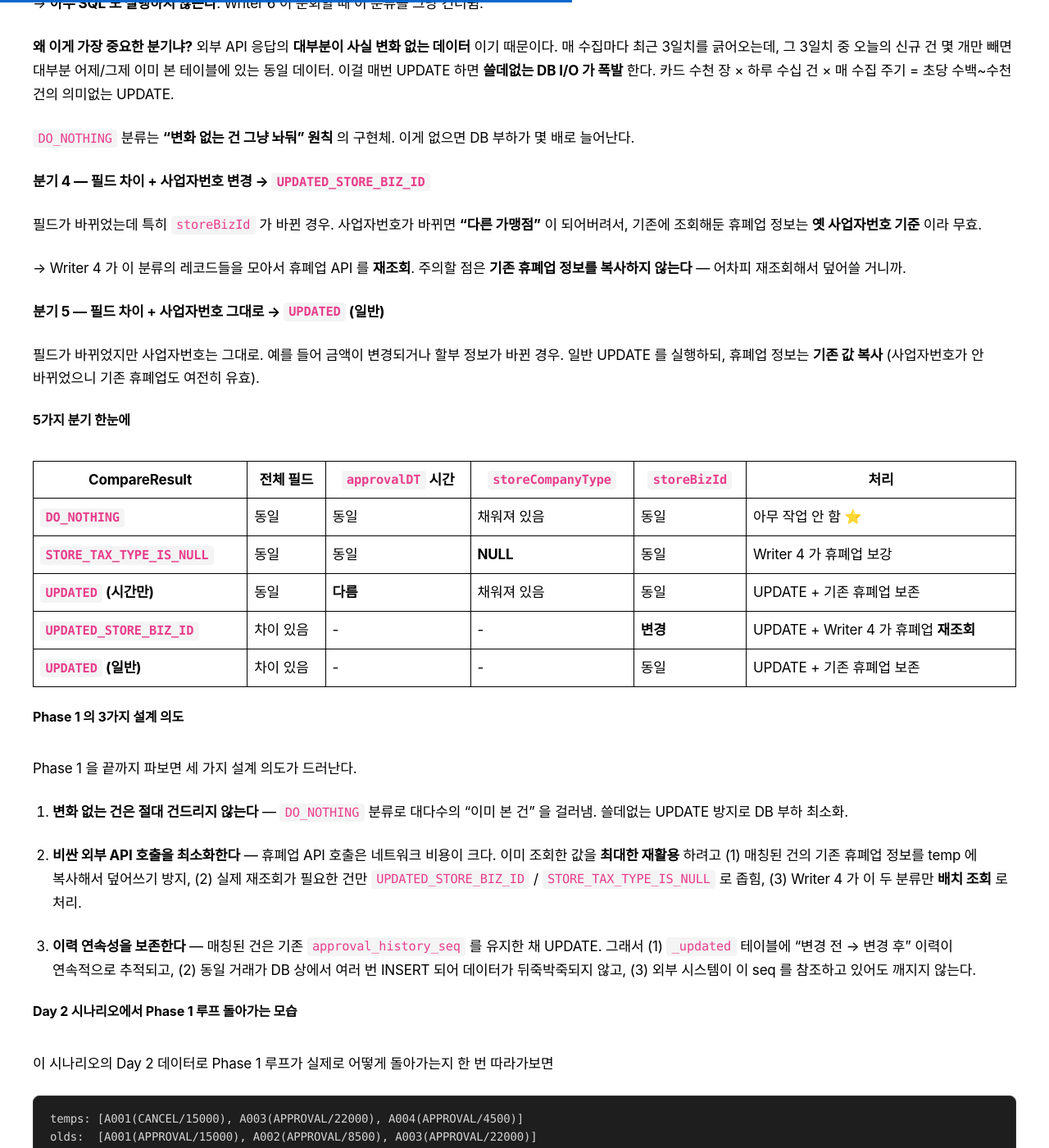
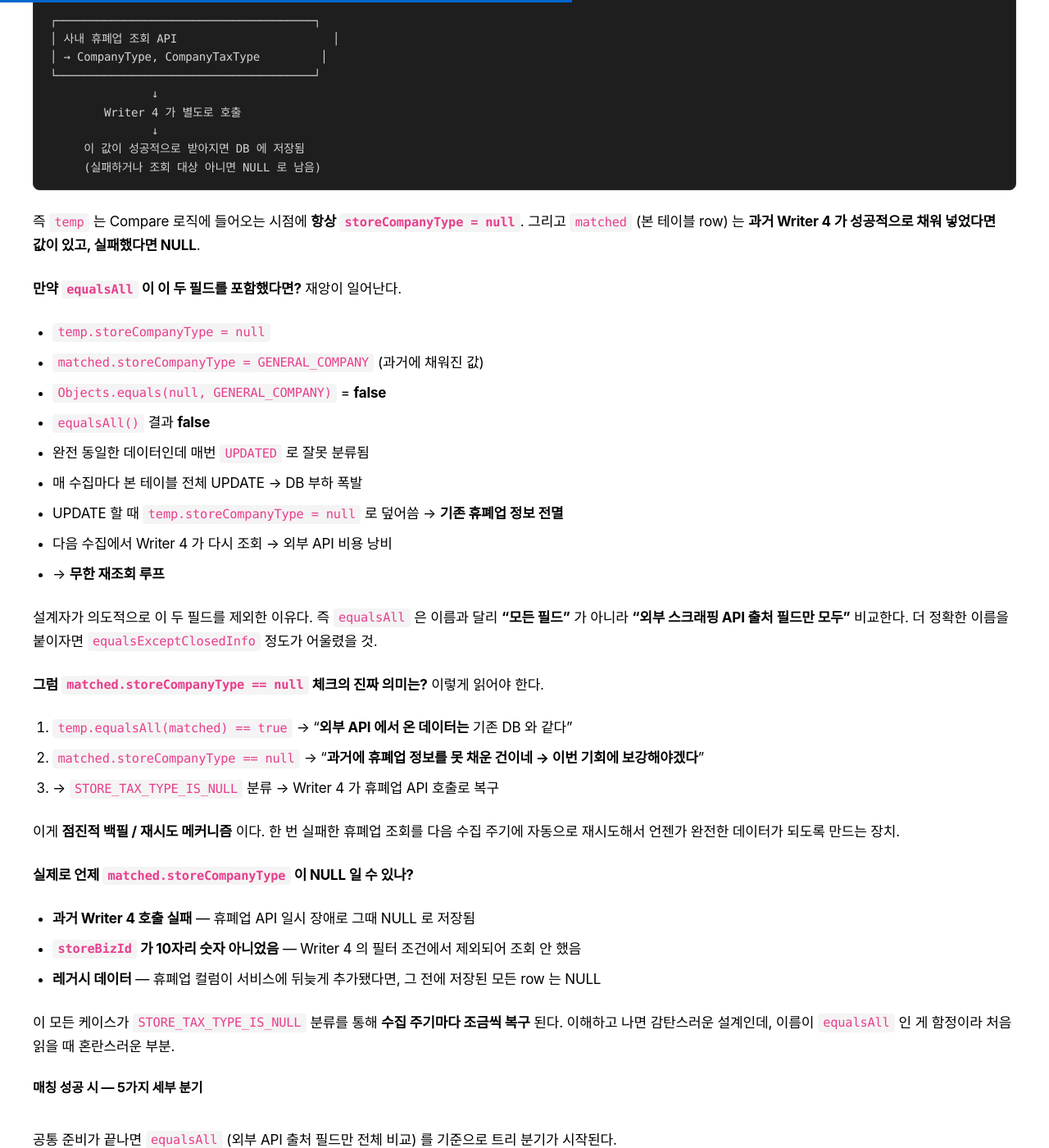
Before and after one commit to khjzzm/khjzzm.github.io, a Jekyll site: the page built from _posts/2026-04-13-card-collect-pipeline-study.md, in a window 1280 px wide and 1400 px high, scrolled down 35899 px. Shown: the whole window at 82% size. Built offline with Jekyll 4.4.1, drawn with Linux system fonts in a browser that asks for light colours; some web fonts are replaced; comment, search, counter and statistics services are not loaded; some of the changed text lies outside the part shown.

Commit message:
docs: Phase 1 에 equalsAll 의 숨은 가정 설명 추가
equalsAll() 이 true 인데 storeCompanyType 이 NULL 일 수 있는 이유를
5가지 분기 앞에 별도 서브섹션으로 정리.

- equalsAll 은 외부 스크래핑 API 출처 22개 필드만 비교 (휴폐업 제외)
- 휴폐업 2개 필드는 사내 API 출처라 temp 에는 항상 NULL
- 제외 안 했을 때 발생할 무한 재조회 루프 시나리오
- STORE_TAX_TYPE_IS_NULL 분류가 점진적 백필/재시도 메커니즘임을 설명

Co-Authored-By: Claude Opus 4.6 (1M context) <noreply@anthropic.com>

````diff
--- a/_posts/2026-04-13-card-collect-pipeline-study.md
+++ b/_posts/2026-04-13-card-collect-pipeline-study.md
@@ -1184,9 +1184,85 @@ UPDATE approval_histories
 
 이 seq 주입이 **이력 연속성** 의 핵심이다. DELETE + INSERT 로 처리하면 seq 가 바뀌어 외부 시스템 참조가 깨지지만, 기존 seq 유지 UPDATE 는 감사 로그와 외부 참조를 모두 보존.
 
+###### 잠깐 — `equalsAll` 이 `true` 인데 휴폐업 정보가 NULL 일 수 있는 이유 🎯
+
+5가지 분기를 보기 전에 **이 코드의 가장 혼란스러운 부분** 을 먼저 짚고 가자. 아래 로직을 처음 보면 모순처럼 느껴진다.
+
+```java
+if (temp.equalsAll(matched)) {                              // 전체 필드가 같은데
+    if (matched.getStoreCompanyType() == null || ...) {     // 어? 휴폐업이 NULL?
+        temp.setCompareResult(STORE_TAX_TYPE_IS_NULL);
+    }
+    ...
+}
+```
+
+`equalsAll == true` 라면 "완전히 똑같은 데이터" 여야 하는데, 그 다음 줄에서 `storeCompanyType == null` 체크를 하고 있다. **동일하면 NULL 일 수가 없어야 하는 것 아닌가?**
+
+답은 **"`equalsAll` 은 `storeCompanyType` / `storeCompanyTaxType` 을 일부러 비교하지 않는다"** 는 것. `ApprovalHistory.equalsAll()` 구현을 보면 22개 필드를 비교하는데, 이 두 필드는 **명시적으로 제외** 되어 있다.
+
+**왜 제외했나?** 이 두 필드는 **외부 스크래핑 API 가 아닌 별도의 사내 휴폐업 조회 API** 에서 오기 때문.
+
+```
+┌──────────────────────────────────────┐
+│ 외부 스크래핑 API (벤더)                   │
+│ → cardName, approvalNum, 금액, storeName,│
+│   storeBizId, ... (22개 필드)           │
+│                                        │
+│ ❌ storeCompanyType 은 안 돌려줌          │
+│ ❌ storeCompanyTaxType 도 안 돌려줌       │
+└──────────────────────────────────────┘
+               ↓
+             temp 객체
+               ↓
+     storeCompanyType = null  ← temp 는 항상 이렇게 들어옴!
+
+┌──────────────────────────────────────┐
+│ 사내 휴폐업 조회 API                       │
+│ → CompanyType, CompanyTaxType         │
+└──────────────────────────────────────┘
+               ↓
+        Writer 4 가 별도로 호출
+               ↓
+     이 값이 성공적으로 받아지면 DB 에 저장됨
+     (실패하거나 조회 대상 아니면 NULL 로 남음)
+```
+
+즉 `temp` 는 Compare 로직에 들어오는 시점에 **항상 `storeCompanyType = null`**. 그리고 `matched` (본 테이블 row) 는 **과거 Writer 4 가 성공적으로 채워 넣었다면 값이 있고, 실패했다면 NULL**.
+
+**만약 `equalsAll` 이 이 두 필드를 포함했다면?** 재앙이 일어난다.
+
+- `temp.storeCompanyType = null`
+- `matched.storeCompanyType = GENERAL_COMPANY` (과거에 채워진 값)
+- `Objects.equals(null, GENERAL_COMPANY)` = **false**
+- `equalsAll()` 결과 **false**
+- 완전 동일한 데이터인데 매번 `UPDATED` 로 잘못 분류됨
+- 매 수집마다 본 테이블 전체 UPDATE → DB 부하 폭발
+- UPDATE 할 때 `temp.storeCompanyType = null` 로 덮어씀 → **기존 휴폐업 정보 전멸**
+- 다음 수집에서 Writer 4 가 다시 조회 → 외부 API 비용 낭비
+- → **무한 재조회 루프**
+
+설계자가 의도적으로 이 두 필드를 제외한 이유다. 즉 `equalsAll` 은 이름과 달리 **"모든 필드"** 가 아니라 **"외부 스크래핑 API 출처 필드만 모두"** 비교한다. 더 정확한 이름을 붙이자면 `equalsExceptClosedInfo` 정도가 어울렸을 것.
+
+**그럼 `matched.storeCompanyType == null` 체크의 진짜 의미는?** 이렇게 읽어야 한다.
+
+1. `temp.equalsAll(matched) == true` → "**외부 API 에서 온 데이터는** 기존 DB 와 같다"
+2. `matched.storeCompanyType == null` → "**과거에 휴폐업 정보를 못 채운 건이네 → 이번 기회에 보강해야겠다**"
+3. → `STORE_TAX_TYPE_IS_NULL` 분류 → Writer 4 가 휴폐업 API 호출로 복구
+
+이게 **점진적 백필 / 재시도 메커니즘** 이다. 한 번 실패한 휴폐업 조회를 다음 수집 주기에 자동으로 재시도해서 언젠가 완전한 데이터가 되도록 만드는 장치.
+
+**실제로 언제 `matched.storeCompanyType` 이 NULL 일 수 있나?**
+
+- **과거 Writer 4 호출 실패** — 휴폐업 API 일시 장애로 그때 NULL 로 저장됨
+- **`storeBizId` 가 10자리 숫자 아니었음** — Writer 4 의 필터 조건에서 제외되어 조회 안 했음
+- **레거시 데이터** — 휴폐업 컬럼이 서비스에 뒤늦게 추가됐다면, 그 전에 저장된 모든 row 는 NULL
+
+이 모든 케이스가 `STORE_TAX_TYPE_IS_NULL` 분류를 통해 **수집 주기마다 조금씩 복구** 된다. 이해하고 나면 감탄스러운 설계인데, 이름이 `equalsAll` 인 게 함정이라 처음 읽을 때 혼란스러운 부분.
+
 ###### 매칭 성공 시 — 5가지 세부 분기
 
-공통 준비가 끝나면 `equalsAll` (전체 필드 비교) 를 기준으로 트리 분기가 시작된다.
+공통 준비가 끝나면 `equalsAll` (외부 API 출처 필드만 전체 비교) 를 기준으로 트리 분기가 시작된다.
 
 **분기 1 — 전체 동일 + 휴폐업 NULL → `STORE_TAX_TYPE_IS_NULL`**
 
````
